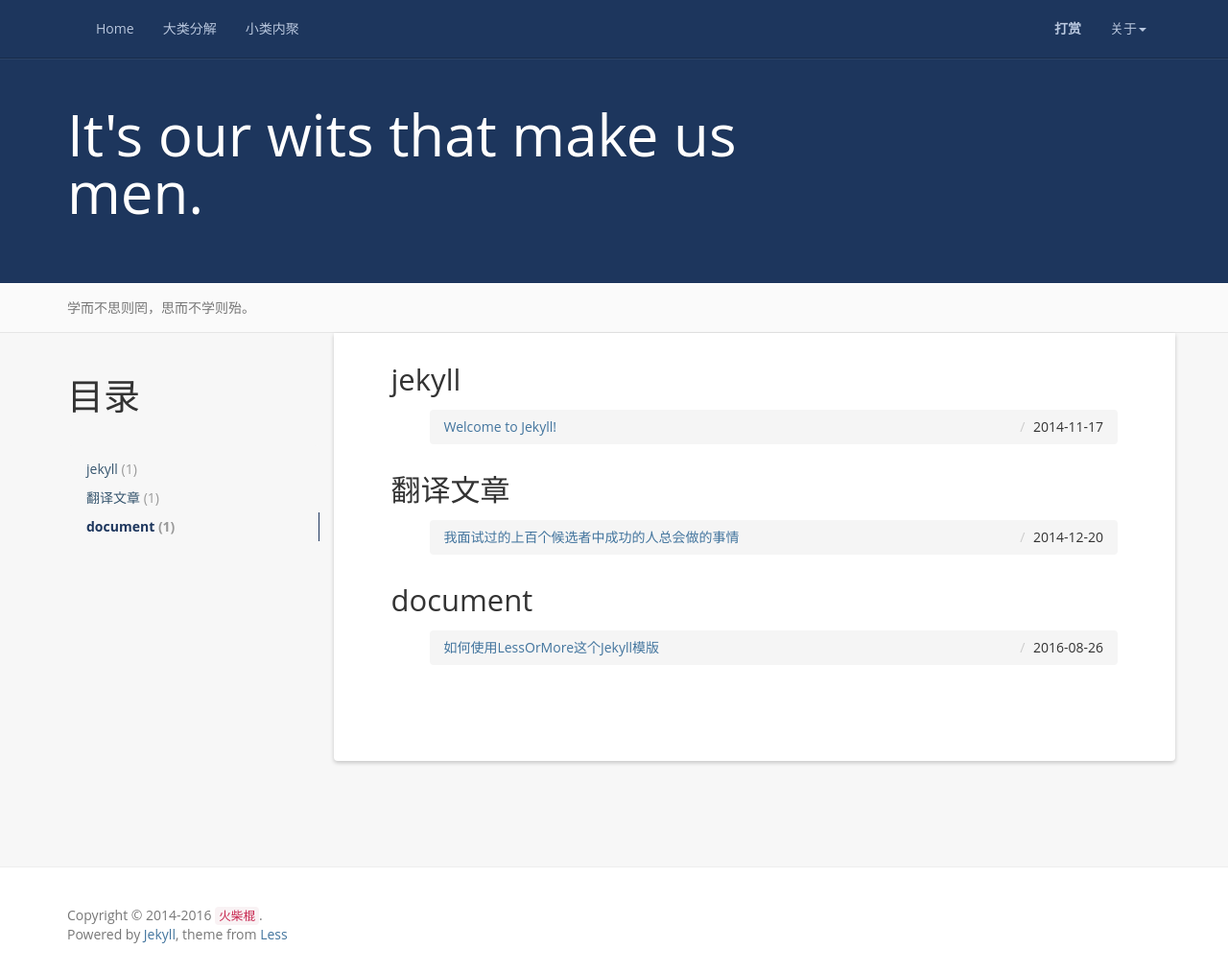
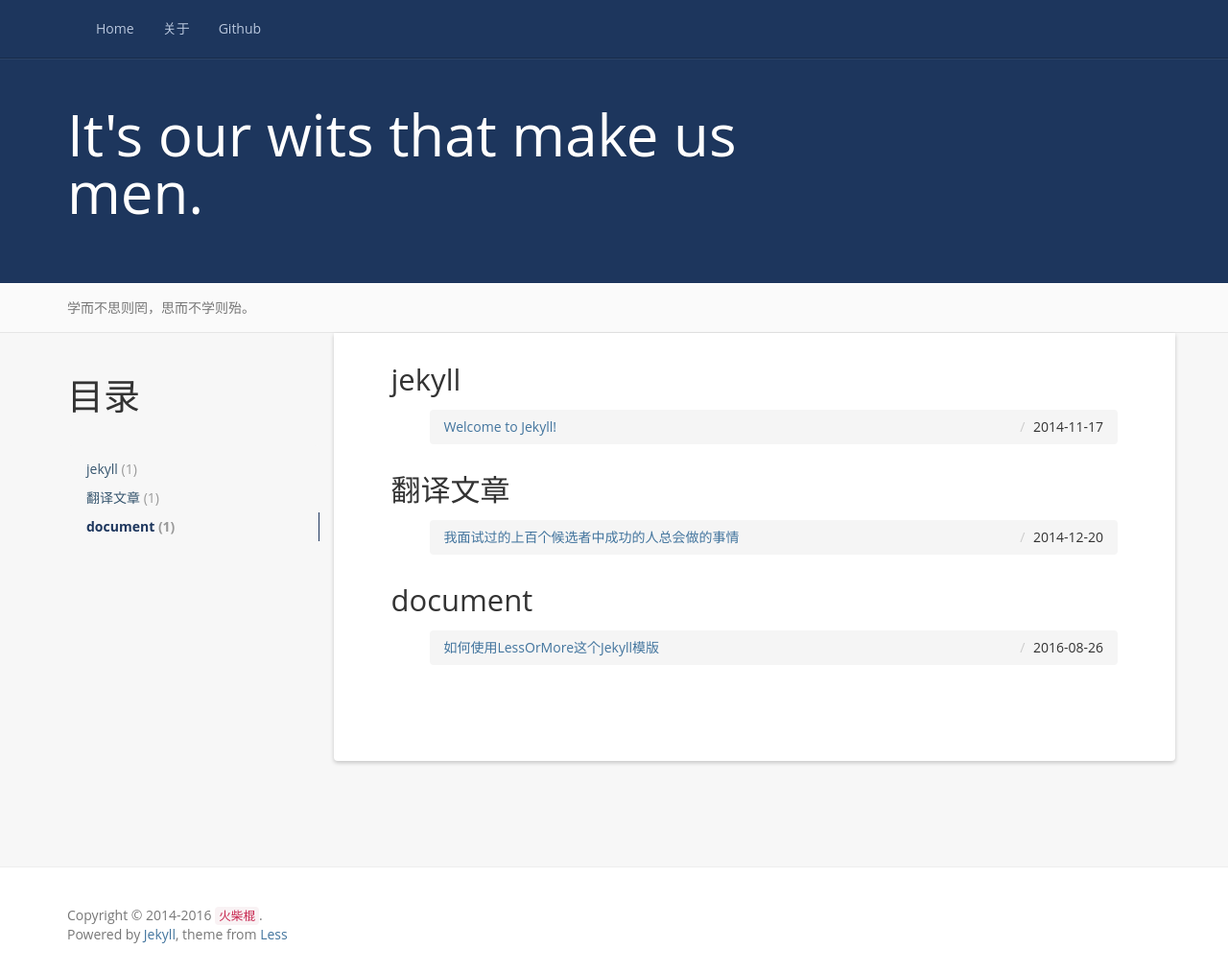
Before and after one commit to fingerkiller/fingerkiller.github.io, a Jekyll site: the page built from aboutme/index.html, in a window 1280 px wide and 1014 px high. Shown: the whole window at 96% size. Built offline with Jekyll 4.4.1, drawn with Linux system fonts in a browser that asks for light colours; comment, search, counter and statistics services are not loaded.

Commit message:
no message

```diff
--- a/_includes/header.html
+++ b/_includes/header.html
@@ -18,29 +18,13 @@
           <a href="{{ '/' | prepend: site.baseurl }}">Home</a>
         </li>
         <li>
-          <a href="{{ '/categories/' | prepend: site.baseurl }}">大类分解</a>
+          <a href="{{ '/aboutme/' | prepend: site.baseurl }}">关于</a>
         </li>
         <li>
-          <a href="{{ '/tag' | prepend: site.baseurl }}">小类内聚</a>
+          <a rel="nofollow" target="_blank" href="{{site.github}}">Github</a>
         </li>
       </ul>
-      <ul class="nav navbar-nav navbar-right">
-        <li>
-          <a href="{{ '/donate/' | prepend: site.baseurl }}"><strong>打赏</strong></a>
-        </li>
-        <li class="dropdown">
-          <a href="#" class="dropdown-toggle" data-toggle="dropdown">关于<b class="caret"></b></a>
-          <ul class="dropdown-menu">
-            <li><a rel="nofollow" target="_blank" href="{{site.github}}">Github</a></li>
-            <li><a rel="nofollow" target="_blank" href="{{site.resume_site}}">关于作者</a></li>
-            <li><a rel="nofollow" href="{{ '/books' | prepend: site.baseurl }}">我的书单</a></li>
-            <li><a rel="nofollow" href="{{ '/reference' | prepend: site.baseurl }}">推荐博客</a></li>
-            <li><a href="{{ '/feed.xml' | prepend: site.baseurl }}">RSS订阅</a></li>
-            <li class="divider"></li>
-            <li><a rel="nofollow" target="_blank" href="https://github.com/luoyan35714/LessOrMore.git">本项目</a></li>
-          </ul>
-        </li>
-      </ul>
+
     </nav>
   </div>
 </header>
```
Also changed, not shown: aboutme/index.html (renamed from categories/index.html).
